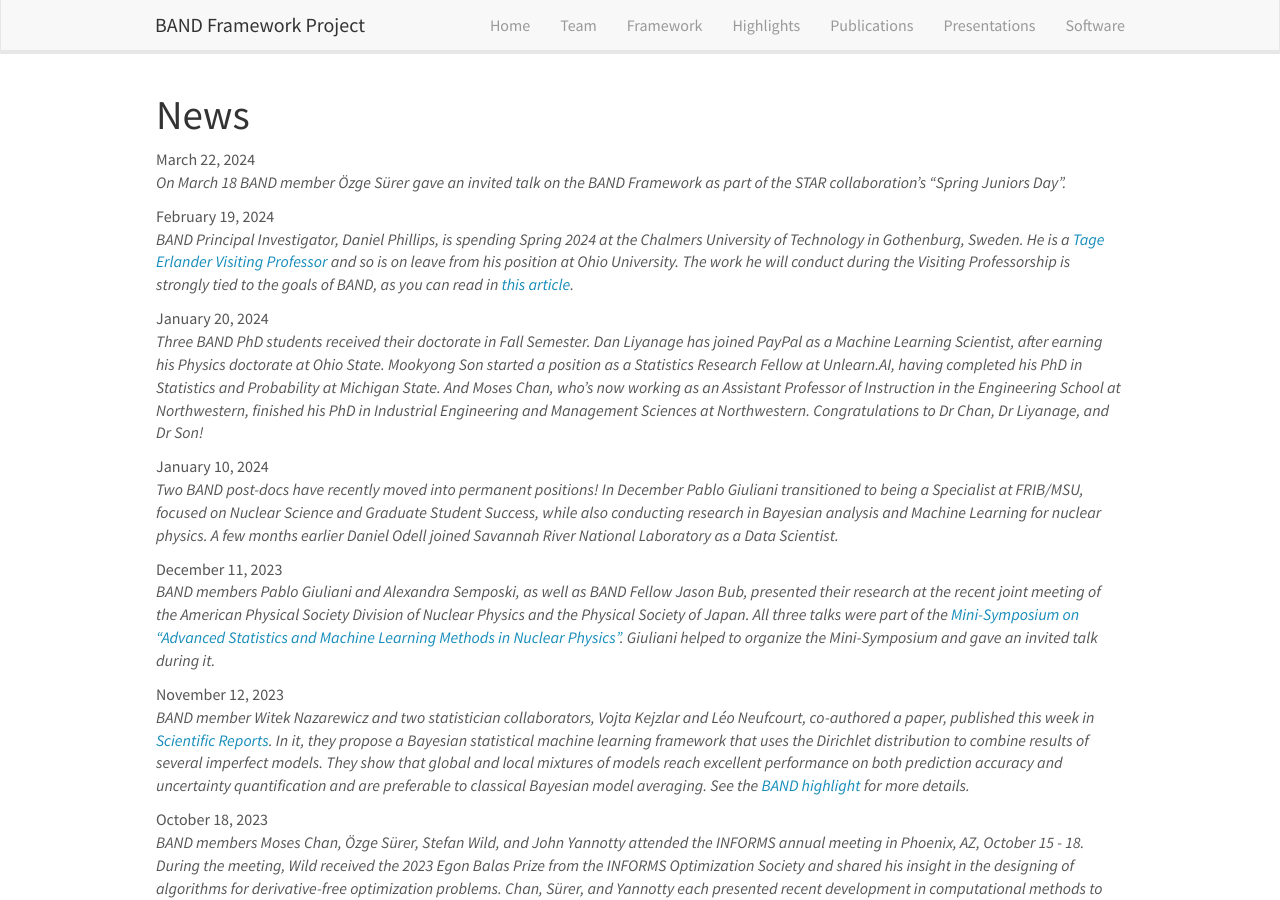
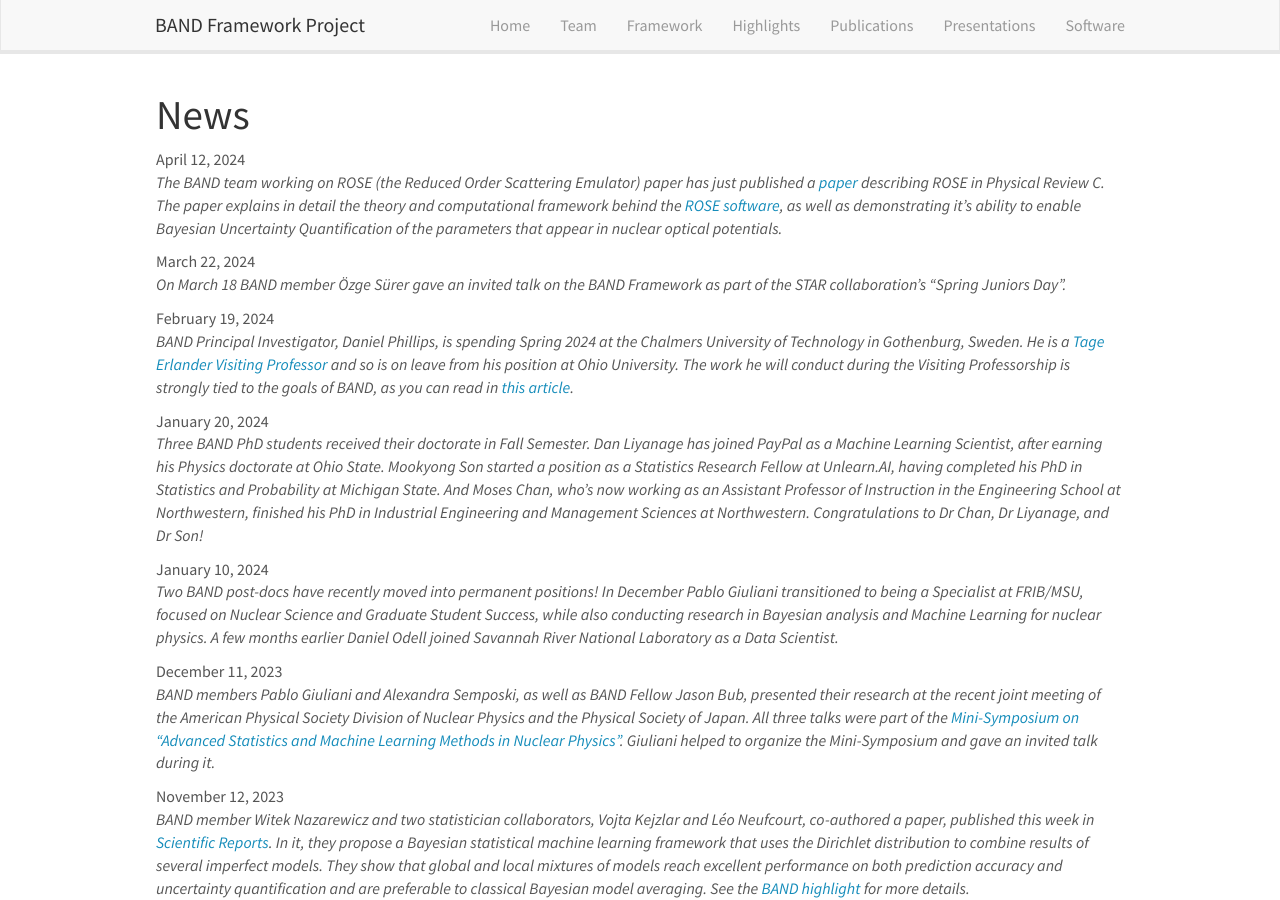
Before and after one commit to bandframework/bandframework.github.io, a Jekyll site: the page built from _pages/allnews.md, in a window 1280 px wide and 900 px high. Built offline with Jekyll 4.4.1, drawn with Linux system fonts in a browser that asks for light colours; nearby versions of some CDN libraries.

Commit message:
ROSE news item

```diff
--- a/_data/news.yml
+++ b/_data/news.yml
@@ -1,3 +1,7 @@
+- date: April 12, 2024
+  headline: >
+   The BAND team working on ROSE (the Reduced Order Scattering Emulator) paper has just published a <a href="https://journals.aps.org/prc/abstract/10.1103/PhysRevC.109.044612">paper</a> describing ROSE in Physical Review C. The paper explains in detail the theory and computational framework behind the <a href="https://github.com/bandframework/rose">ROSE software</a>, as well as demonstrating it's ability to enable Bayesian Uncertainty Quantification of the parameters that appear in nuclear optical potentials.
+
 - date: March 22, 2024
   headline: >
     On March 18 BAND member Özge Sürer gave an invited talk on the BAND Framework as part of the STAR collaboration's "Spring Juniors Day".
```
